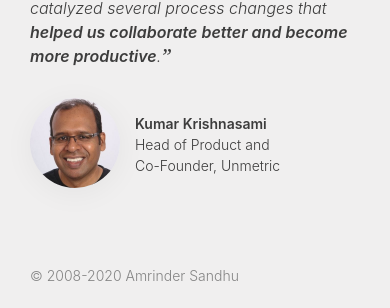
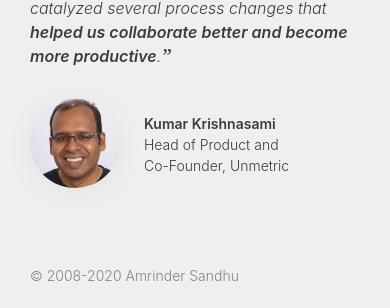
Before and after one commit to harjotgrewal/amrindersandhu, a Jekyll site: the page built from index.html, in a window 390 px wide. Shown: the part 3745-4053 px from the top of the page. Built offline with Jekyll 4.4.1, drawn with Linux system fonts in a browser that asks for light colours.

Commit message:
[FIX][CSS] HP testimonial

```diff
--- a/_scss/_components-testimonial.scss
+++ b/_scss/_components-testimonial.scss
@@ -36,7 +36,8 @@
 
     .c-testimonial__author {
         @include media-query(palm) {
-            display: flex;
+            display: grid;
+            grid-template-columns: 99px 2fr;
 
             small {
                 margin: 15px 0 0 15px;
--- a/css/styles.css
+++ b/css/styles.css
@@ -1372,8 +1372,8 @@ ul li, ol li {
 
 @media screen and (max-width: 44.9375em) {
   .c-testimonial__author {
-    display: -ms-flexbox;
-    display: flex; }
+    display: grid;
+    grid-template-columns: 99px 2fr; }
     .c-testimonial__author small {
       margin: 15px 0 0 15px; } }
 
```
Also changed, not shown: 1 other file.
